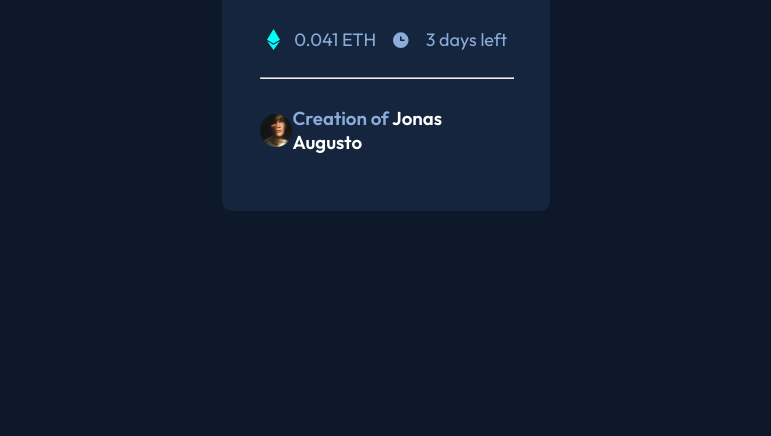
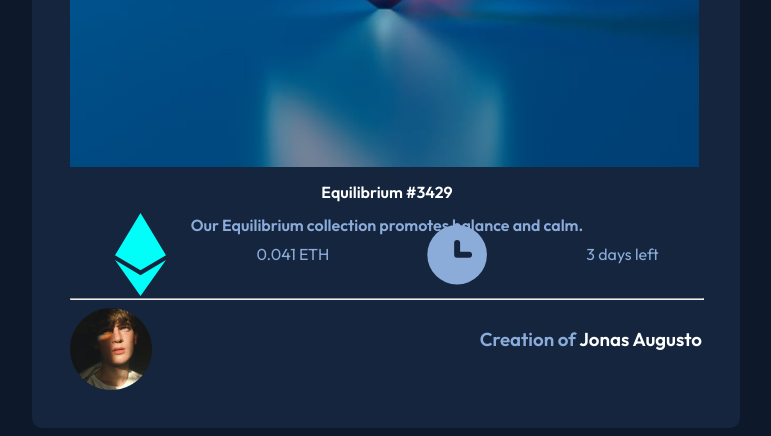
Before and after one commit to jonasaugust1/nft-card, a plain HTML site: page index.html in a window 1280 px wide. Shown: the part 508-944 px from the top of the page, without its empty margins (254-1025 px from the left). Before the commit the page ends 816 px from the top, so only its background shows below. Drawn offline with Linux system fonts and the light colour scheme.

Commit message:
Atualização 4

```diff
--- a/style/style.css
+++ b/style/style.css
@@ -11,8 +11,9 @@ body{
     background-color: hsl(216, 50%, 16%);
     display: flex;
     flex-flow: wrap column ;
-    width: 20%;
-    padding: 3%;
+    max-width: calc(100% - 80%);
+    min-width: calc(100% - 50%);
+    padding: calc(100% - 97%);
     border-radius: 10px;
 }
 
@@ -27,7 +28,7 @@ h1, h2, p, h3{
 
 h1{
     color: hsl(0, 0%, 100%);
-    font-size: 170%;
+    font-size: calc(100% - 0.01px);
     text-align: center;
 }
 
@@ -36,11 +37,11 @@ h2, p, h3{
 }
 
 h2{
-    font-size: 18px;
+    font-size: calc(100% - 0%);
 }
 
 p{
-    font-size: 18px;
+    font-size: calc(100% - 0%);
 }
 
 .description{
@@ -54,11 +55,11 @@ p{
 }
 
 #ethereum{
-    width: 5%;
+    width: calc(100% - 92%);
 }
 
 #clock{
-    width: 8%;
+    width: calc(100% - 88%);
 }
 
 hr{
@@ -69,12 +70,12 @@ hr{
     display: flex;
     flex-direction: row;
     justify-content: space-between;
-    width: 100%;
+    width: calc(100% - 0px);
 }
 
 #perfil{
-    width: 13%;
-    height: 13%;
+    width: calc(100% - 87%);
+    height: calc(100% - 87%);
     align-self: center;
 }
 
```
